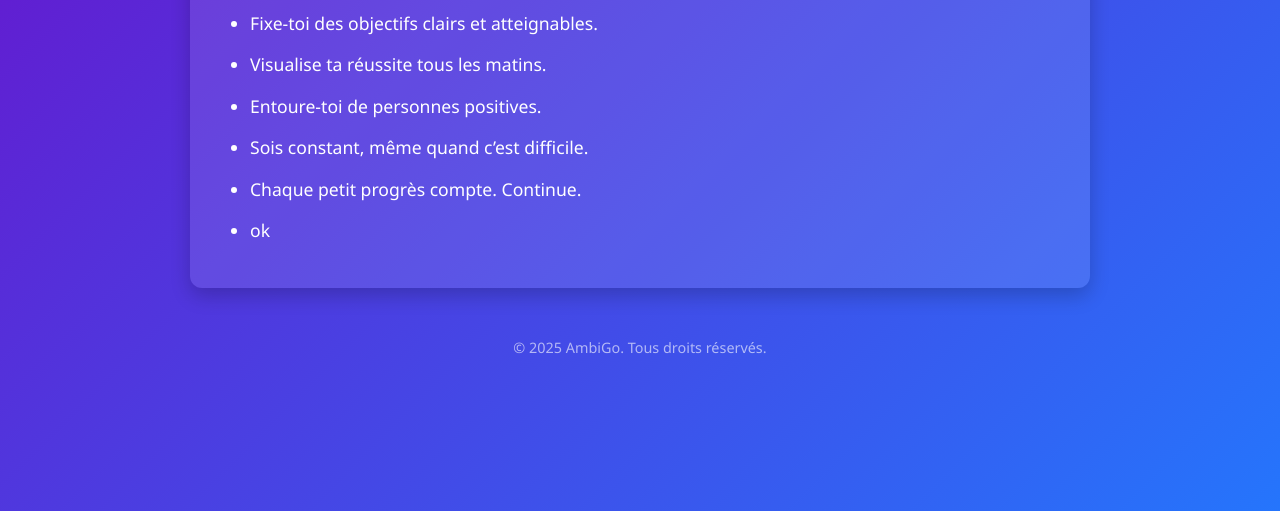
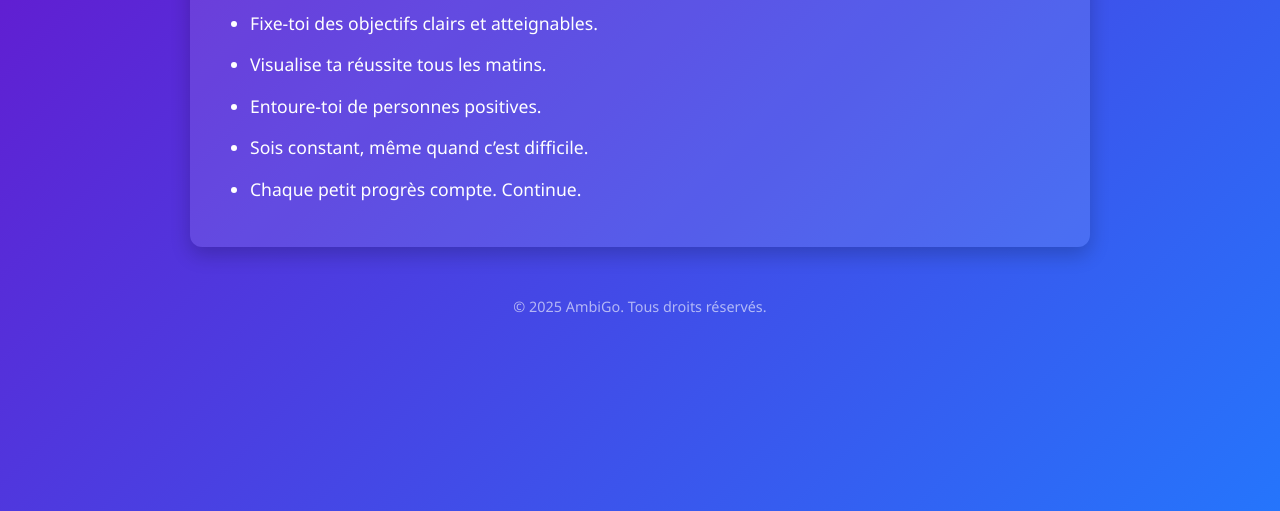
Before and after one commit to ken-legend/AmbiGo, a plain HTML site: page index.html in a window 1280 px wide. Shown: the part 289-800 px from the top of the page. Drawn offline with Linux system fonts and the light colour scheme.

Commit message:
Description des modifications

```diff
--- a/index.html
+++ b/index.html
@@ -28,7 +28,6 @@
       <li>Entoure-toi de personnes positives.</li>
       <li>Sois constant, même quand c’est difficile.</li>
       <li>Chaque petit progrès compte. Continue.</li>
-      <li>ok</li>
     </ul>
   </section>
 
```
